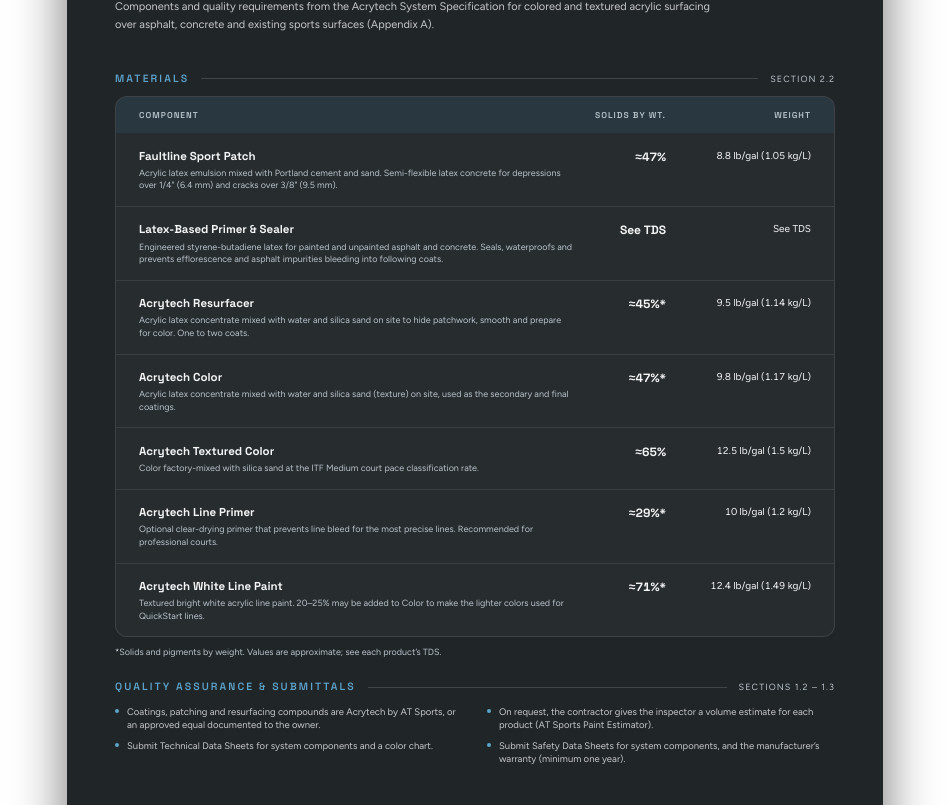
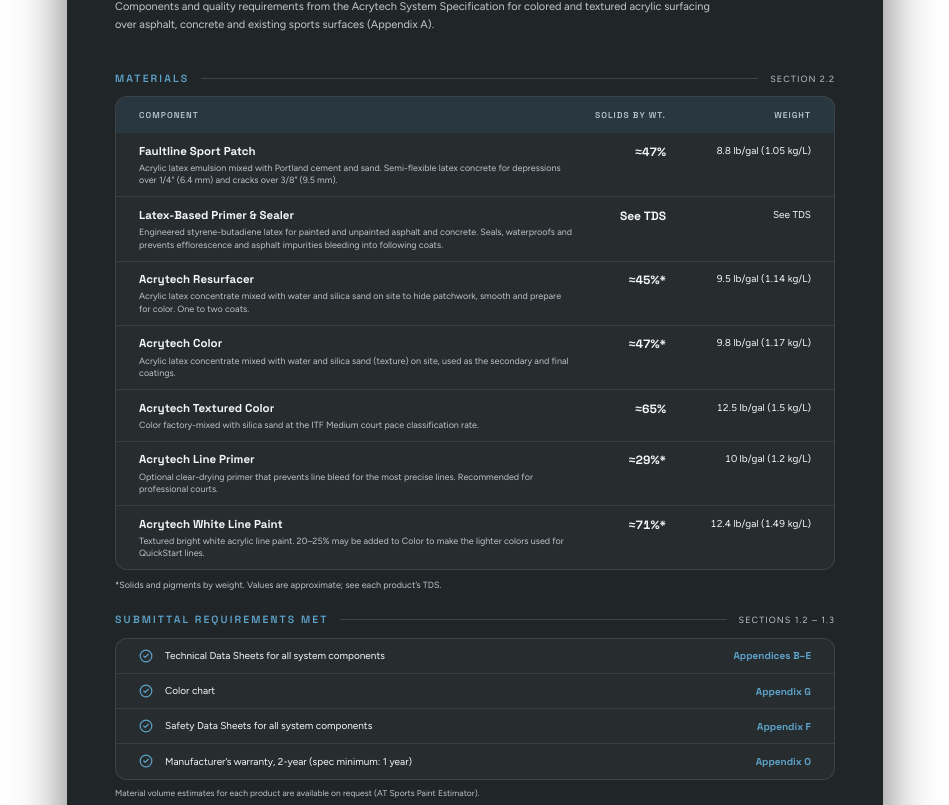
Before and after one commit to ATSports95/Submittal-Template, a Next.js app: page /acrytech in a window 1280 px wide. Shown: the part 5755-6560 px from the top of the page, without its empty margins (165-1114 px from the left). Built offline with nearby package versions, Linux system fonts and the light colour scheme.

Commit message:
Replace System Overview QA bullets with submittal checklist

```diff
--- a/components/submittal/acrytech-pages.tsx
+++ b/components/submittal/acrytech-pages.tsx
@@ -530,13 +530,14 @@ export function MixingChart() {
   )
 }
 
+const SUBMITTAL_CHECKLIST = [
+  { req: 'Technical Data Sheets for all system components', where: 'Appendices B–E' },
+  { req: 'Color chart', where: 'Appendix G' },
+  { req: 'Safety Data Sheets for all system components', where: 'Appendix F' },
+  { req: 'Manufacturer’s warranty, 2-year (spec minimum: 1 year)', where: 'Appendix O' },
+]
+
 export function MaterialSpecsPage() {
-  const qa = [
-    'Coatings, patching and resurfacing compounds are Acrytech by AT Sports, or an approved equal documented to the owner.',
-    'On request, the contractor gives the inspector a volume estimate for each product (AT Sports Paint Estimator).',
-    'Submit Technical Data Sheets for system components and a color chart.',
-    'Submit Safety Data Sheets for system components, and the manufacturer’s warranty (minimum one year).',
-  ]
   return (
     <Page>
       <Head
@@ -560,7 +561,7 @@ export function MaterialSpecsPage() {
             <div
               key={m.t}
               className="grid items-start"
-              style={{ gridTemplateColumns: '1fr 0.8in 1.35in', columnGap: '0.16in', padding: '0.15in 0.24in', borderTop: i === 0 ? 'none' : `1px solid ${RULE}` }}
+              style={{ gridTemplateColumns: '1fr 0.8in 1.35in', columnGap: '0.16in', padding: '0.1in 0.24in', borderTop: i === 0 ? 'none' : `1px solid ${RULE}` }}
             >
               <span>
                 <span className="block font-display text-[11.5px] font-bold" style={{ color: OFF }}>{m.t}</span>
@@ -575,15 +576,23 @@ export function MaterialSpecsPage() {
         </div>
 
         <div>
-          <GroupLabel right="Sections 1.2 – 1.3">Quality Assurance &amp; Submittals</GroupLabel>
-          <ul className="mt-2.5 grid grid-cols-2 gap-x-6 gap-y-2">
-            {qa.map((q) => (
-              <li key={q} className="flex gap-2 font-sans text-[9.5px] leading-snug" style={{ color: BODY }}>
-                <span className="mt-[4px] inline-block h-[4px] w-[4px] shrink-0 rounded-full" style={{ backgroundColor: BLUE_LIGHT }} />
-                {q}
+          <GroupLabel right="Sections 1.2 – 1.3">Submittal Requirements Met</GroupLabel>
+          <ul className="mt-2.5 glass overflow-hidden" style={{ borderRadius: '12px' }}>
+            {SUBMITTAL_CHECKLIST.map((row, i) => (
+              <li
+                key={row.req}
+                className="flex items-center gap-3"
+                style={{ padding: '0.1in 0.24in', borderTop: i === 0 ? 'none' : `1px solid ${RULE}` }}
+              >
+                <CircleCheck size={14} strokeWidth={2} color={BLUE_LIGHT} className="shrink-0" aria-hidden="true" />
+                <span className="min-w-0 flex-1 font-sans text-[10px] leading-snug" style={{ color: OFF }}>{row.req}</span>
+                <span className="shrink-0 font-display text-[10px] font-bold" style={{ color: BLUE_LIGHT }}>{row.where}</span>
               </li>
             ))}
           </ul>
+          <p className="mt-2 font-sans text-[8.5px] leading-snug" style={{ color: MUTED }}>
+            Material volume estimates for each product are available on request (AT Sports Paint Estimator).
+          </p>
         </div>
       </Body>
       <PageFooter />
```
